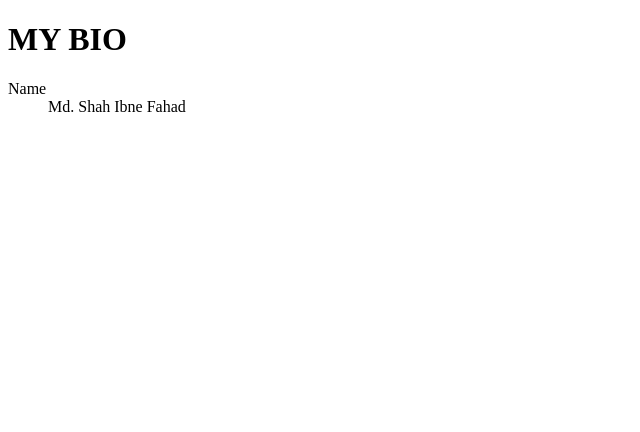
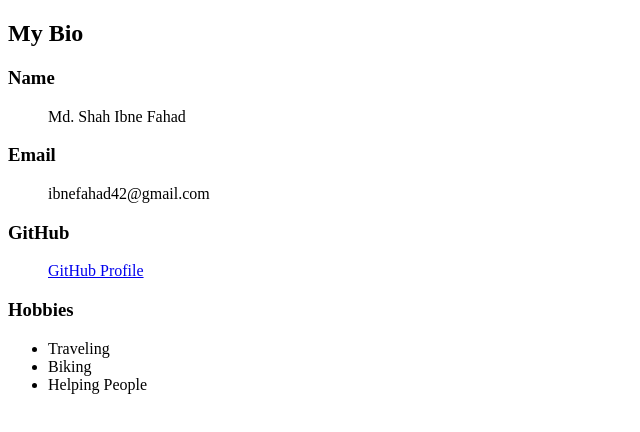
Before and after one commit to shah-ibne-fahad/my-bio, a plain HTML site: page index.html in a window 1280 px wide. Shown: the whole page, without its empty margins (0-640 px from the left). Drawn offline with Linux system fonts and the light colour scheme.

Commit message:
update assign 4

```diff
--- a/index.html
+++ b/index.html
@@ -4,10 +4,25 @@
         <title>Md.Shah Ibne Fahad</title>
     </head>
     <body>
-        <H1>MY BIO</H1>
-        <dl>
-            <dt>Name</dt>
-            <dd>Md. Shah Ibne Fahad</dd>
-        </dl>
+        <section>
+            <h1>My Bio</h1>
+            <dl>
+                <h3><dt>Name</dt></h3>
+                <dd>Md. Shah Ibne Fahad</dd>
+                <h3><dt>Email</dt></h3>
+                <dd>ibnefahad42@gmail.com</dd>
+                <h3><dt>GitHub</dt></h3>
+                <dd><a href="https://github.com/shah-ibne-fahad">GitHub Profile</a></dd>
+            </dl>
+        </section>
+             <h3>Hobbies</h3>
+             <ul>
+                <li>Traveling</li>
+                <li>Biking</li>
+                <li>Helping People</li>
+             </ul>
+        <section>
+
+        </section>
     </body>
 </html>
```
